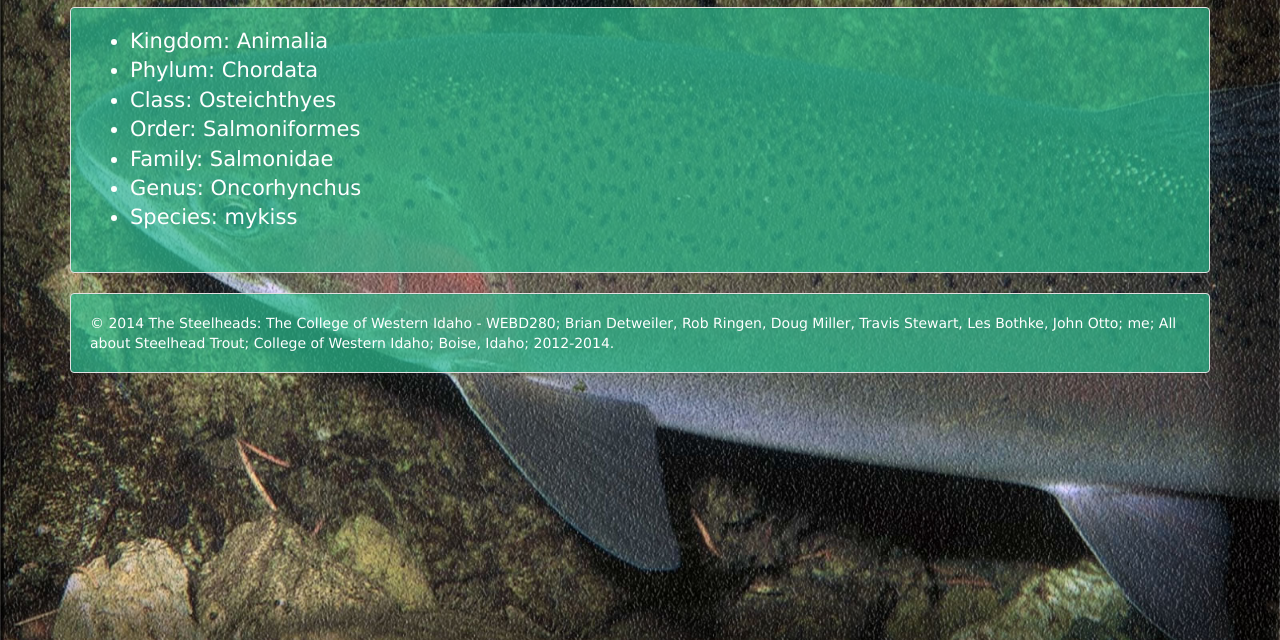
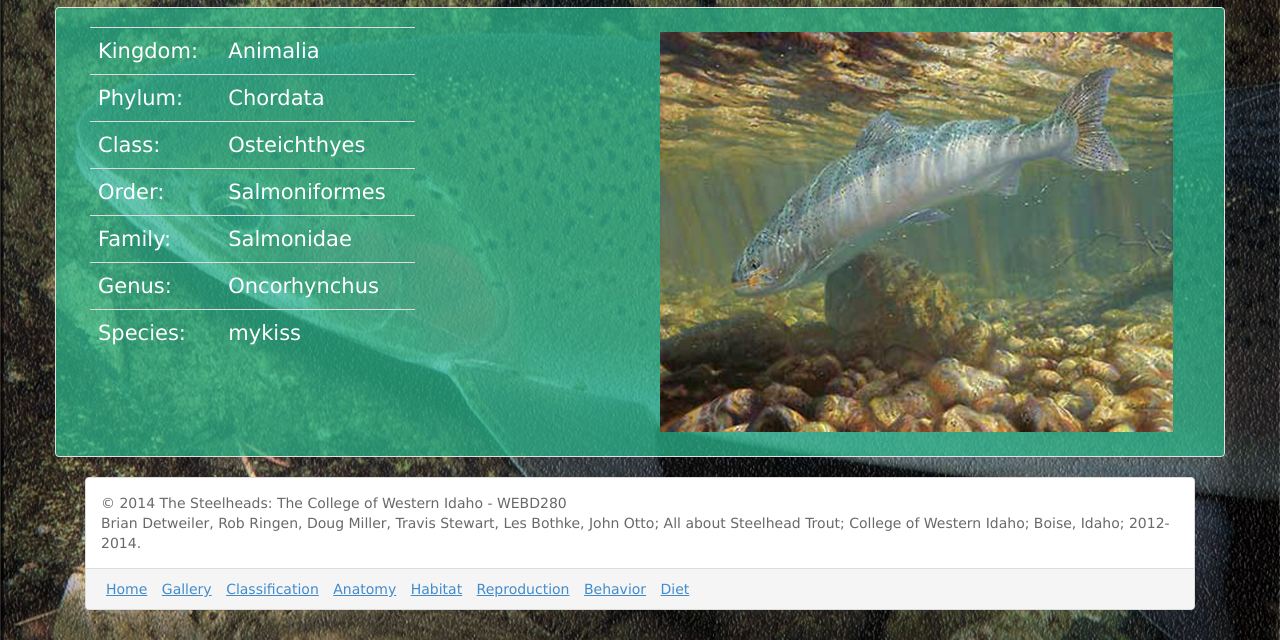
Before and after one commit to bdowboise/webd280-project2, a plain HTML site: page classification.html in a window 1280 px wide. Shown: the part 160-800 px from the top of the page. Drawn offline with nearby package versions, Linux system fonts and the light colour scheme.

Commit message:
lots of minor updates

```diff
--- a/classification.html
+++ b/classification.html
@@ -20,18 +20,52 @@
 <body>
 <div class="container">
     <h2>Steelhead Scientific Name and Classification</h2>
-    <div class="col-xs-12 well">
+    <div class="row well">
+        <div class="col-xs-12 col-md-6">
+            <table class="table table-hover table-responsive lead" style="width:325px">
+                <colgroup>
+                    <col>
+                    <col class="text-center">
+                </colgroup>
+                <tbody>
+                <tr>
+                    <td>Kingdom:</td>
+                    <td>Animalia</td>
+                </tr>
+                <tr>
+                    <td>Phylum:</td>
+                    <td>Chordata</td>
+                </tr>
+                <tr>
+                    <td>Class:</td>
+                    <td>Osteichthyes</td>
+                </tr>
+                <tr>
+                    <td>Order:</td>
+                    <td>Salmoniformes</td>
+                </tr>
+                <tr>
+                    <td>Family:</td>
+                    <td>Salmonidae</td>
+                </tr>
+                <tr>
+                    <td>Genus:</td>
+                    <td>Oncorhynchus</td>
+                </tr>
+                <tr>
+                    <td>Species:</td>
+                    <td>mykiss</td>
+                </tr>
+                </tbody>
+            </table>
 
-        <ul class="lead">
-            <li>Kingdom: Animalia</li>
-            <li>Phylum: Chordata</li>
-            <li>Class: Osteichthyes</li>
-            <li>Order: Salmoniformes</li>
-            <li>Family: Salmonidae</li>
-            <li>Genus: Oncorhynchus</li>
-            <li>Species: mykiss</li>
-        </ul>
+        </div>
+        <div class="col-xs-12 col-md-6">
+            <img src="img/gallery/steelhead_6.jpg" width="513" height="400" alt="Steelhead Picture"
+                 class="img-responsive img-responsive"/>
+        </div>
     </div>
+
 </div>
 <!-- jQuery (necessary for Bootstrap's JavaScript plugins) -->
 <script src="https://ajax.googleapis.com/ajax/libs/jquery/1.11.0/jquery.min.js"></script>
--- a/css/custom.css
+++ b/css/custom.css
@@ -21,6 +21,10 @@ nav {
     background-color: darkseagreen;
 }
 
+footer {
+    color: dimgrey;
+}
+
 h1, h2, h3 {
     text-shadow: 2px 2px 2px black;
 }
@@ -32,6 +36,10 @@ p {
 
 img {
     margin: 5px;
+}
+
+.table-hover tr:hover {
+    color: black;
 }
 
 .well {
@@ -54,3 +62,8 @@ img {
     color: black;
     font-size: xx-large;
 }
+
+.panel-footer a {
+    padding: 0 5px;
+    text-decoration: underline;
+}
--- a/js/main.js
+++ b/js/main.js
@@ -17,7 +17,7 @@ $('<button id="backToTop" type="button" class="btn btn-sm"><span class="glyphico
     .addClass('hide');
 $(window).scroll(function() {
     var top = $(window).scrollTop();
-    if (top >= 300) {
+    if (top >= 200) {
         $('#backToTop').addClass('show');
     }
     else {
--- a/tpl/footer.tpl.html
+++ b/tpl/footer.tpl.html
@@ -1,12 +1,24 @@
-<div class="col-xs-12 well">
-    <footer>
-        <!-- Begin Date Span -->
-    <span id="spanDate">
-	  <script src="js/date.js" type="text/javascript"></script>			<!-- JavaScript to dynamically update year in footer -->
-    </span>
-        <!-- End Date Span -->
-    <span>
-      The Steelheads: The College of Western Idaho - WEBD280; Brian Detweiler, Rob Ringen, Doug Miller, Travis Stewart, Les Bothke, John Otto; me; All about Steelhead Trout; College of Western Idaho; Boise, Idaho; 2012-2014.
-    </span>
+<div class="col-xs-12">
+    <footer class="panel panel-default">
+        <div class="panel-body">
+            <!-- Begin Date Span -->
+            <span id="spanDate">
+                <script src="js/date.js" type="text/javascript"></script>
+            </span>
+            <!-- End Date Span -->
+            <span>The Steelheads: The College of Western Idaho - WEBD280</span><br />
+            <span> Brian Detweiler, Rob Ringen, Doug Miller, Travis Stewart, Les Bothke, John Otto; All about Steelhead Trout; College of Western Idaho; Boise,
+            Idaho; 2012-2014.</span>
+        </div>
+        <div class="panel-footer">
+            <a href="index.html">Home</a>
+            <a href="gallery.html">Gallery</a>
+            <a href="classification.html">Classification</a>
+            <a href="anatomy.html">Anatomy</a>
+            <a href="habitat.html">Habitat</a>
+            <a href="reproduction.html">Reproduction</a>
+            <a href="behavior.html">Behavior</a>
+            <a href="diet.html">Diet</a>
+        </div>
     </footer>
 </div>
```
Also changed, not shown: behavior.html (+4 -1 lines).
